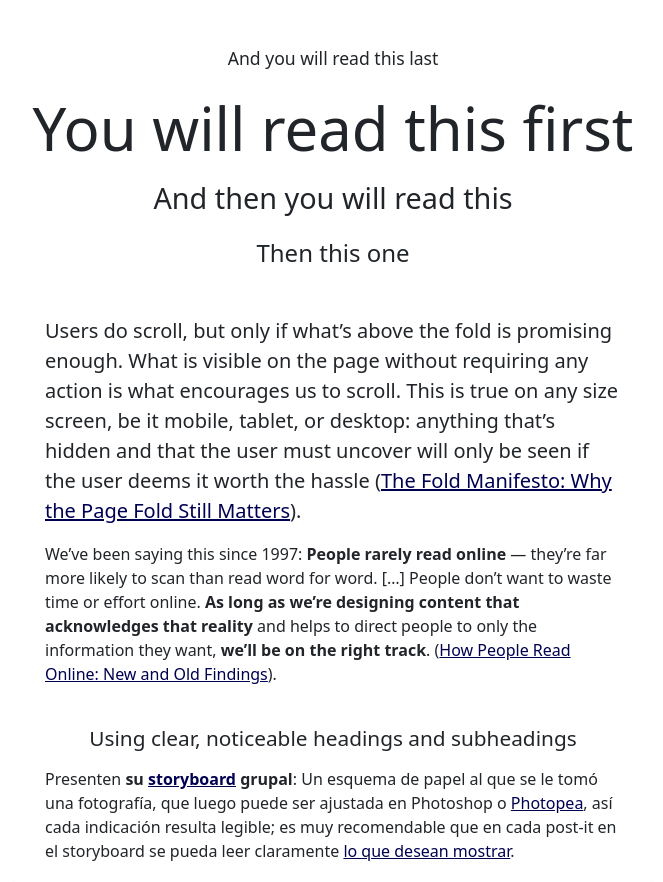
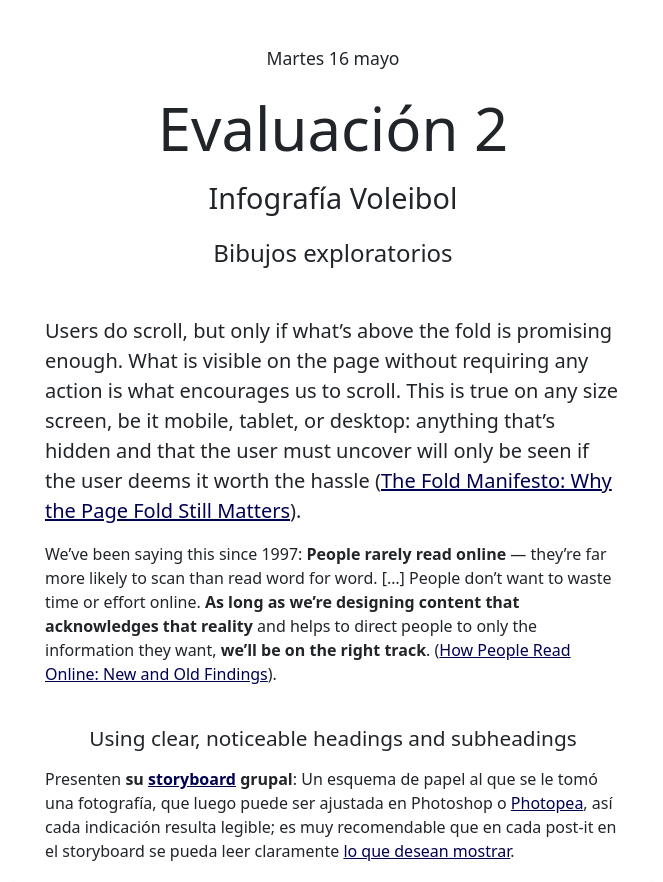
Before and after one commit to Voleibol/Evaluacion-2, a plain HTML site: page index.html in a window 1280 px wide. Shown: the top 882 px of the page, without its empty margins (307-970 px from the left). Drawn offline with nearby package versions, Linux system fonts and the light colour scheme.

Commit message:
index.html

```diff
--- a/index.html
+++ b/index.html
@@ -48,10 +48,10 @@
             <div class="container">
                 <div class="row">
                     <div class="col-12">
-                        <h6 class="text-center mt-5 mb-4">And you will read this last</h6>
-                        <h1 class="text-center my-3">You will read this first</h1>
-                        <h2 class="text-center mb-4">And then you will read this</h2>
-                        <h3 class="text-center mb-5">Then this one</h3>
+                        <h6 class="text-center mt-5 mb-4">Martes 16 mayo</h6>
+                        <h1 class="text-center my-3">Evaluación 2</h1>
+                        <h2 class="text-center mb-4">Infografía Voleibol</h2>
+                        <h3 class="text-center mb-5">Bibujos exploratorios</h3>
                     </div>
                     <div class="col-11 col-sm-10 mx-auto">
                         <p class="lead">Users do scroll, but only if what’s above the fold is promising enough. What is visible on the page without requiring any action is what encourages us to scroll. This is true on any size screen, be it mobile, tablet, or desktop: anything that’s hidden and that the user must uncover will only be seen if the user deems it worth the hassle (<a href="https://www.nngroup.com/articles/page-fold-manifesto/">The Fold Manifesto: Why the Page Fold Still Matters</a>).</p>
```
